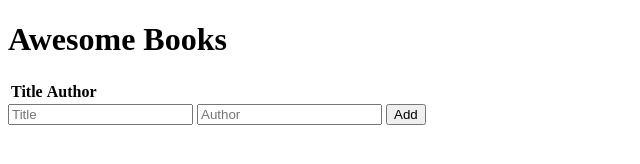
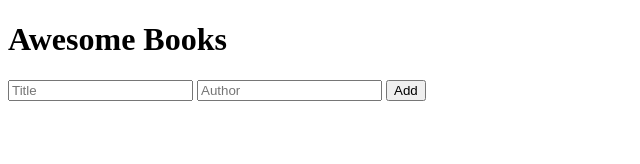
Before and after one commit to mirwaisfarahi/Awesome-Books, a website: page index.html in a window 1280 px wide. Shown: the whole page, without its empty margins (0-640 px from the left). Drawn offline with Linux system fonts and the light colour scheme.

Commit message:
Edit index.html File

```diff
--- a/index.html
+++ b/index.html
@@ -9,17 +9,12 @@
 <body>
     <h1>Awesome Books</h1>
     <table>
-        <tr>
-            <th>Title</th>
-            <th>Author</th>
-            <th></th>
-        </tr>
         <tbody id="booksList">
 
         </tbody>
     </table>
 
-    <form action="" method="POST" id="bookForm">
+    <form action="#" method="POST" id="bookForm">
         <input type="text" name="title" id="title" placeholder="Title">
         <input type="text" name="author" id="author" placeholder="Author">
         <button type="submit">Add</button>
```
